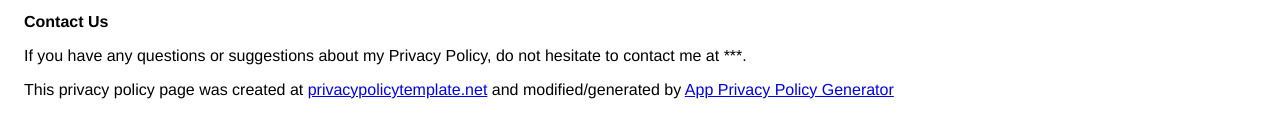
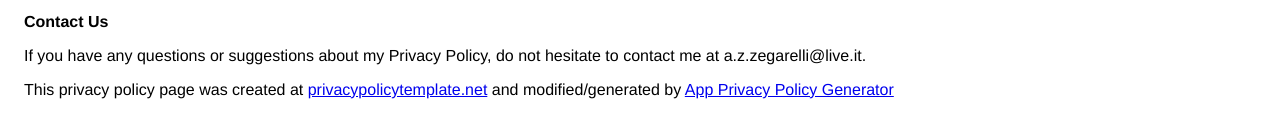
Before and after one commit to 89oinotna/Umbra, a plain HTML site: page index.html in a window 1280 px wide. Shown: the part 1269-1405 px from the top of the page. Drawn offline with Linux system fonts and the light colour scheme.

Commit message:
Update index.html

```diff
--- a/index.html
+++ b/index.html
@@ -103,7 +103,7 @@
                   this page.
                 </p> <p>This policy is effective as of 2020-08-11</p> <p><strong>Contact Us</strong></p> <p>
                   If you have any questions or suggestions about my
-                  Privacy Policy, do not hesitate to contact me at ***.
+                  Privacy Policy, do not hesitate to contact me at a.z.zegarelli@live.it.
                 </p> <p>
                   This privacy policy page was created at
                   <a href="https://privacypolicytemplate.net" target="_blank" rel="noopener noreferrer">privacypolicytemplate.net</a>
```
